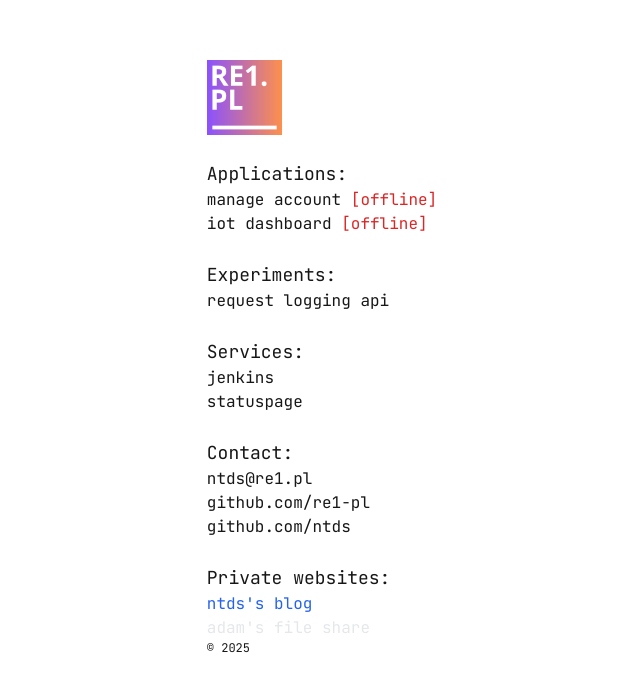
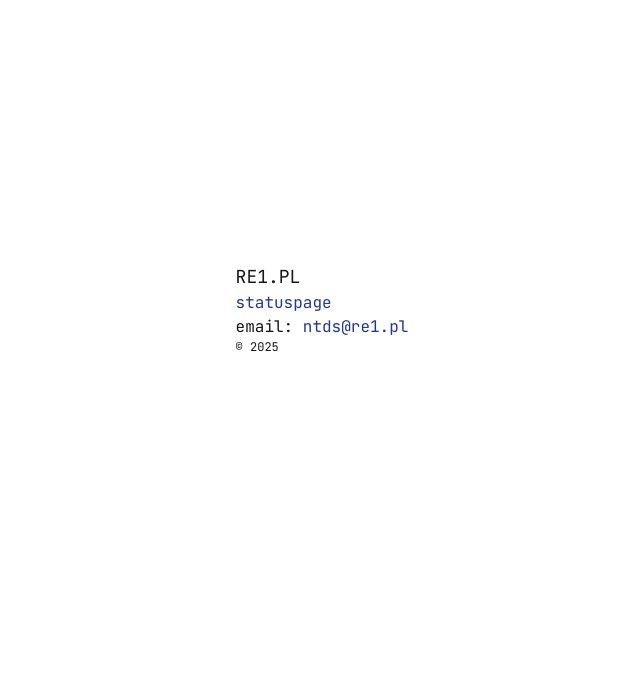
Before and after one commit to RE1-PL/re1.pl, a Next.js app: page / in a window 1280 px wide. Shown: the part 104-796 px from the top of the page, without its empty margins (318-958 px from the left). Built offline with nearby package versions, Linux system fonts and the light colour scheme.

Commit message:
Remove image and update contact links in page.js

```diff
--- a/src/app/page.js
+++ b/src/app/page.js
@@ -1,40 +1,12 @@
-import Image from "next/image";
-
 export default function Home() {
   return (
     <div className="grid grid-rows-[20px_1fr_20px] items-center justify-items-center min-h-screen p-8 pb-20 gap-16 sm:p-20 font-[family-name:var(--font-geist-sans)]">
       <main className="flex flex-col row-start-2 items-center sm:items-start">
-
-          <Image
-          src="/logo_legacy.png"
-          width="75"
-          height="75"
-          alt="logo"
-          />
         <ul className="mt-[25px]">
-          <li className="text-lg">Applications:</li>
-          <li><a href="https://account.re1.pl">manage account <span className="text-red-600">[offline]</span></a></li>
-          <li><a href="https://cloud.re1.pl/iot">iot dashboard <span className="text-red-600">[offline]</span></a></li>
-
-          <div className="mb-[25px]"></div>
-          <li className="text-lg">Experiments:</li>
-          <li><a href="https://iot-echo.re1.pl/">request logging api</a></li>
-
-          <div className="mb-[25px]"></div>
-          <li className="text-lg">Services:</li>
-          <li><a href="https://jenkins.524531.xyz/login" target="_blank" rel="noopener noreferrer">jenkins <span className="text-green-600"></span></a></li>
-          <li><a href="https://status.re1.pl/">statuspage</a></li>
-
-          <div className="mb-[25px]"></div>
-          <li className="text-lg">Contact:</li>
-          <li><a href="mailto:ntds@re1.pl">ntds@re1.pl</a></li>
-          <li><a href="https://github.re1.pl/" target="_blank" rel="noopener noreferrer">github.com/re1-pl</a></li>
-          <li><a href="https://github.com/ntds">github.com/ntds</a></li>
-
-          <div className="mb-[25px]"></div>
-          <li className="text-lg">Private websites:</li>
-          <li><a href="https://524531.xyz/" className="text-blue-600" target="_blank">ntds's blog <span className="text-blue-600"></span></a></li>
-          <li><a href="https://storage.524531.xyz/s/GKdBCRkDmZGMX5G" target="_blank" className="text-gray-200">adam's file share</a></li>
+          <li className="text-lg">RE1.PL</li>
+          <li></li>
+          <li><a href="https://status.re1.pl/" className="no-underline hover:underline text-blue-900">statuspage</a></li>
+          <li>email: <a href="mailto:ntds@re1.pl" className="no-underline hover:underline text-blue-900">ntds@re1.pl</a></li>
           <li className="text-xs">&copy; 2025</li>
         </ul>
       </main>
```
